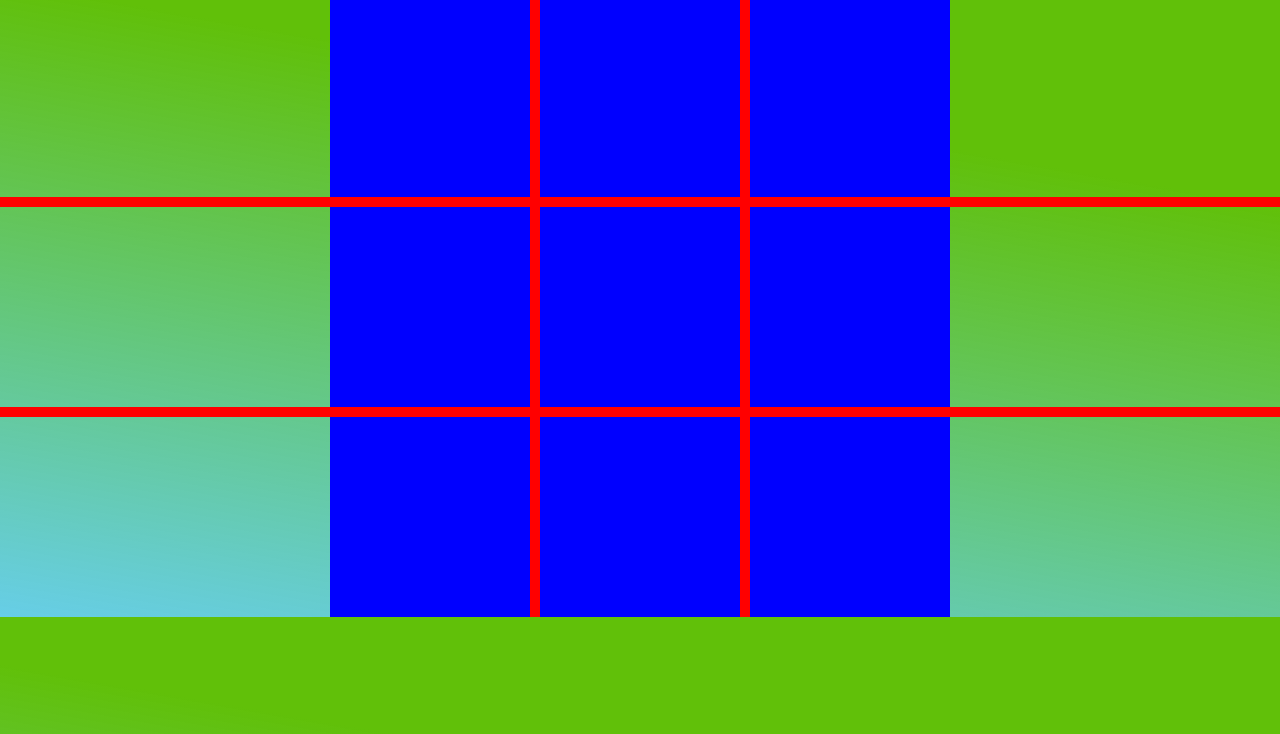
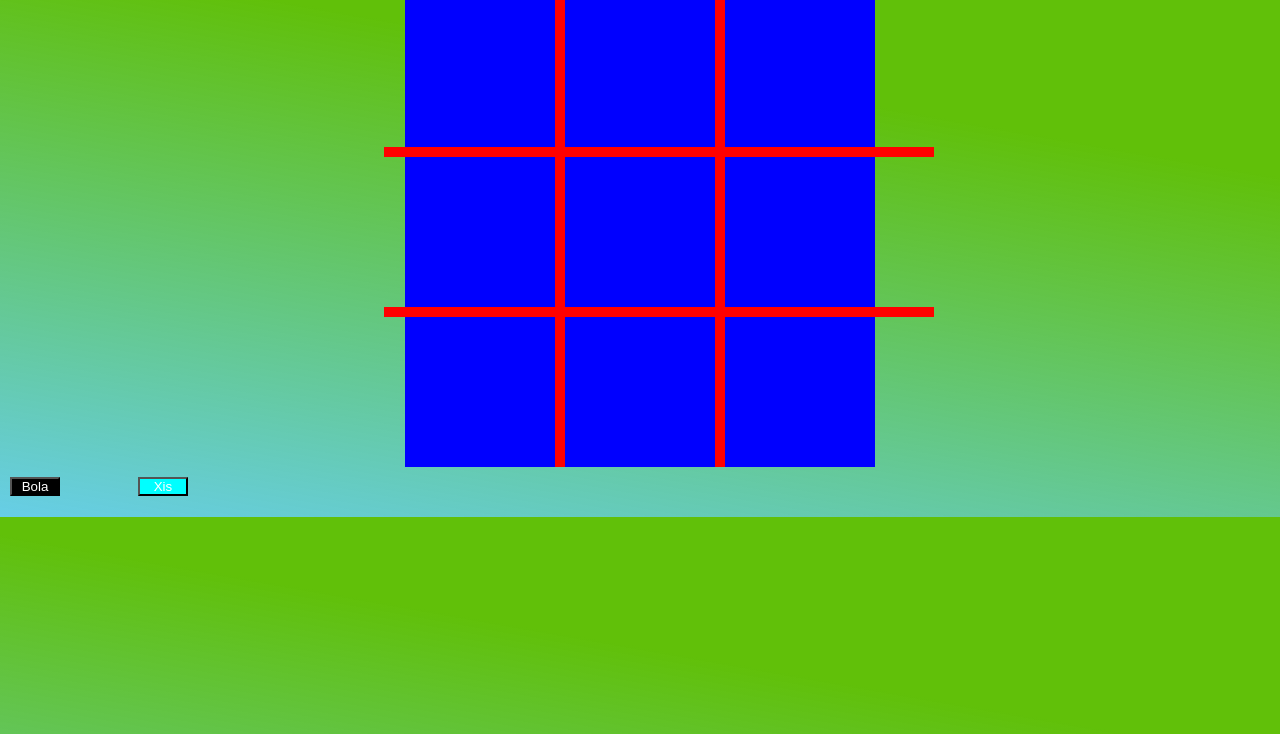
Before and after one commit to LOIRINMF/Jogo-da-velha, a plain HTML site: page Jogo.html in a window 1280 px wide. Shown: the part 66-800 px from the top of the page. Drawn offline with Linux system fonts and the light colour scheme.

Commit message:
botões
adição dos botões ("bola  e X")

!!! preciso resolve a ("class "barra"") !!!!!

```diff
--- a/Jogo.html
+++ b/Jogo.html
@@ -76,6 +76,12 @@
         </div>
     </section>
 
+    <div class="seletor">
+        <button class="bola" onclick="bola()">Bola</button>
+        <button class="xis" onclick="xis()">Xis</button>
+    </div>
+
+
 
 
     <!-- fim do codigo chamada do JS-->
--- a/da.css
+++ b/da.css
@@ -27,12 +27,44 @@ section {
     justify-content: center;
 }
 
+.seletor{
+    position: relative;
+
+    width: 100%;
+    height: 50px;
+
+}
+.bola{
+    position: absolute;
+
+    background-color: black;
+    color: white;
+
+    width: 50px;
+
+    margin: 10px;
+
+}
+.xis{
+    position: absolute;
+
+    background-color: aqua;
+    color: white;
+
+    width: 50px;
+
+    margin: 10px;
+
+    left: 10%;
+
+}
+
 .box {
     display: inline-block;
     position: relative;
 
-    width: 200px;
-    height: 200px;
+    width: 150px;
+    height: 150px;
 
     background-color: blue;
     color: red;
@@ -61,13 +93,16 @@ h2 {
     position: relative;
 
     width: 10px;
-    height: 200px;
+    height: 150px;
 
     background-color: red;
 }
 
 .barra {
+    position: relative;
+    left: 30%;
 
+    max-width: 550px;
     height: 10px;
 
     background-color: red;
```
